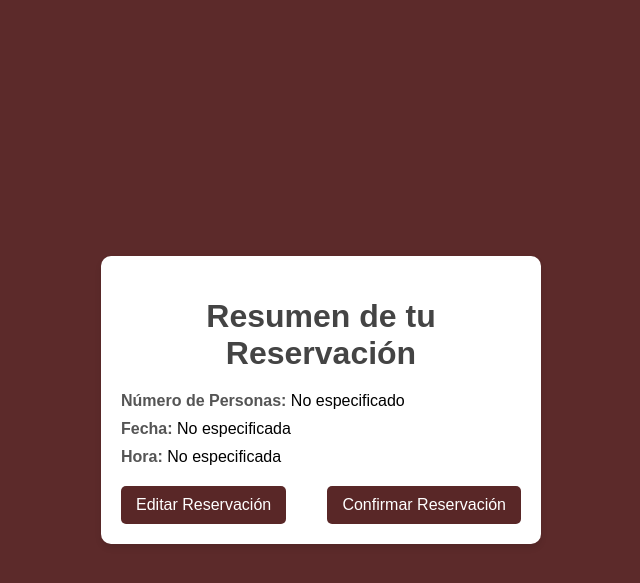
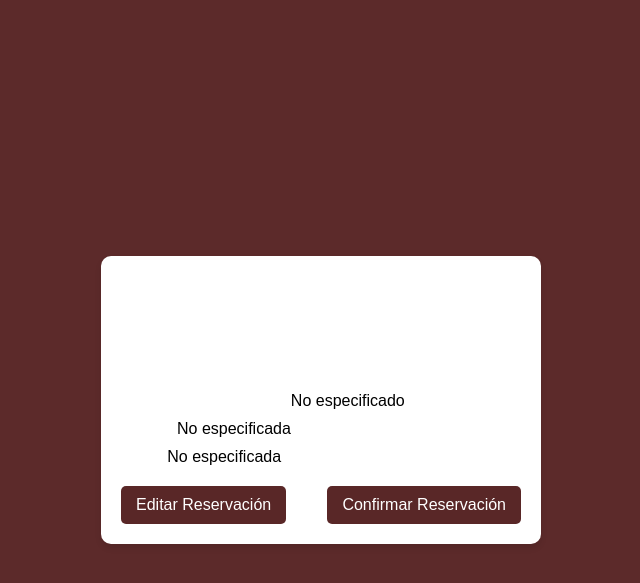
Before and after one commit to JhonIsazaPerez/AppReservas, a Django app: page /infoUser/ in a window 1280 px wide. Shown: the top 583 px of the page, without its empty margins (319-959 px from the left). Run offline with Django 5.2, Linux system fonts and the light colour scheme.

Commit message:
BUILD: Cambio en la estetica

```diff
--- a/catalog/templates/lista_productos.html
+++ b/catalog/templates/lista_productos.html
@@ -12,6 +12,7 @@
 
 {% endblock head %}
 <body>
+    <div class="container">
         <h1>Menú</h1>
         <ul>
             {% for producto in productos %}
@@ -25,6 +26,7 @@
                 </li>
             {% endfor %}
         </ul>
+    </div>
 </body>
 
 </html>
--- a/reservas/static/css/estilo.css
+++ b/reservas/static/css/estilo.css
@@ -242,7 +242,7 @@ body {
 
 h1 {
   margin-bottom: 20px;
-  color: #444;
+  color: #fff;
 }
 
 .resumen-detalles {
@@ -257,7 +257,7 @@ h1 {
 
 strong {
   font-weight: bold;
-  color: #555;
+  color: #fff;
 }
 
 .resumen-botones {
```
Lines whose indentation alone changed are shown as unchanged.
